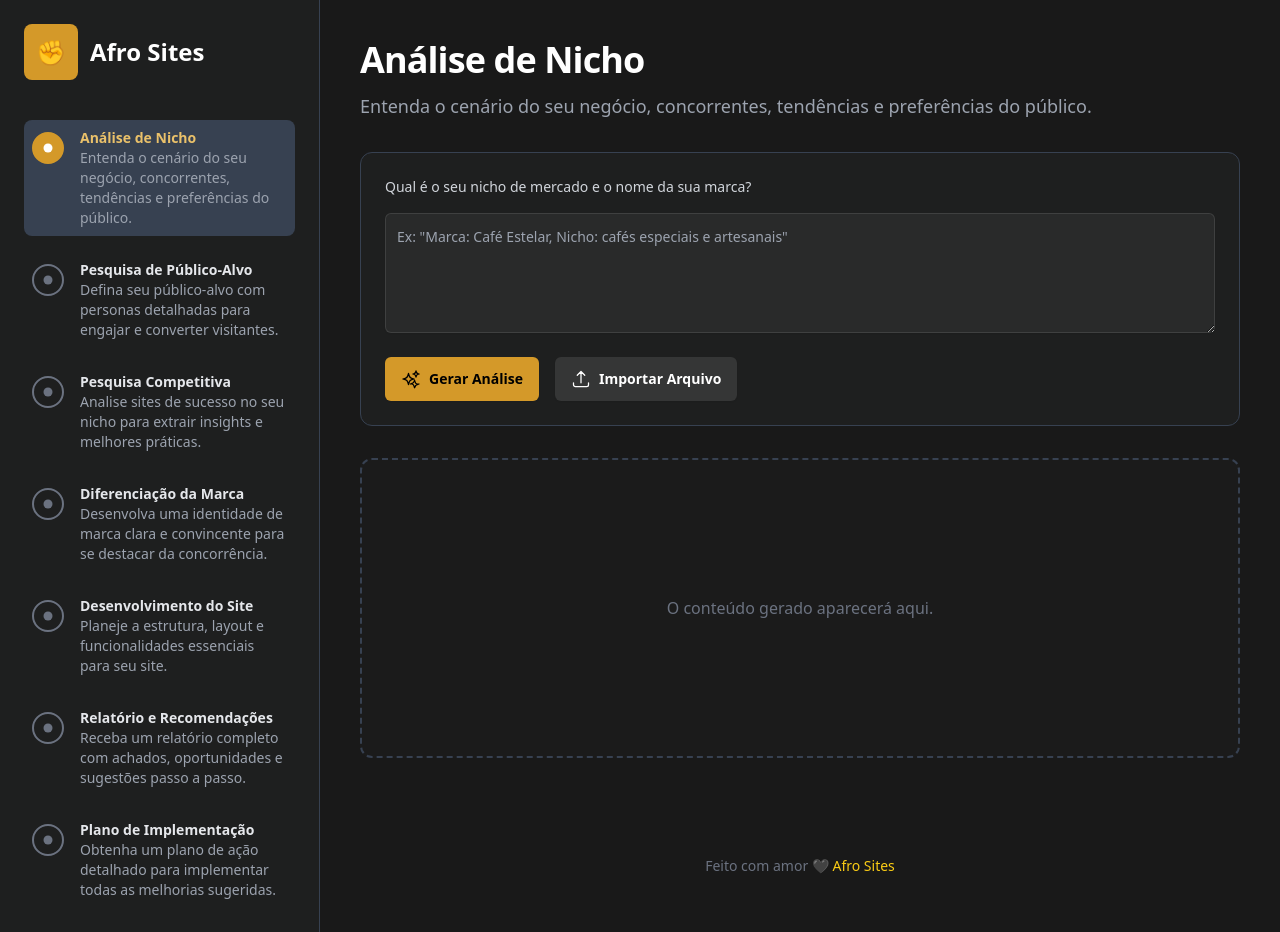
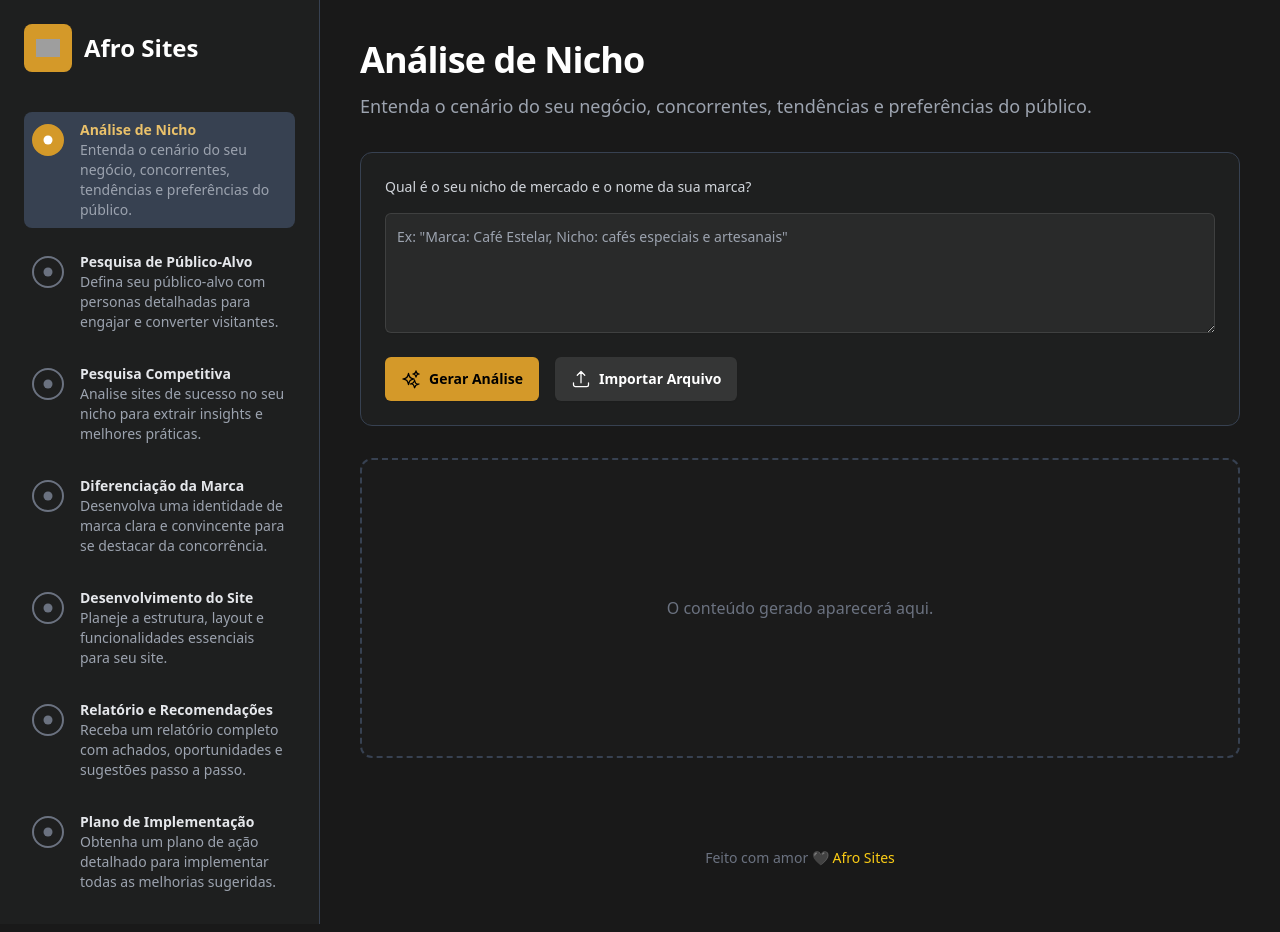
Before and after one commit to afrosites/Gerador-de-Persona, a React (Vite) app: page / in a window 1280 px wide. Built offline with nearby package versions, Linux system fonts and the light colour scheme; no server answers; grey boxes are pictures that could not be loaded.

Commit message:
[dyad] wrote 2 file(s)

```diff
--- a/App.tsx
+++ b/App.tsx
@@ -5,6 +5,7 @@ import { generateNicheAnalysis, generateAudienceResearch, generateCompetitiveAna
 import Stepper from './components/Stepper';
 import StepRenderer from './components/StepRenderer';
 import DownloadButtons from './components/DownloadButtons';
+import AnimatedFistLogo from './components/AnimatedFistLogo'; // Importando o novo componente
 
 const LOCAL_STORAGE_KEY = 'afroSitesProgress';
 
@@ -191,18 +192,14 @@ const App: React.FC = () => {
     <div className="min-h-screen bg-[#191919] text-gray-100 flex flex-col md:flex-row font-sans">
       <header className="md:hidden p-4 bg-[#1e1f1f] border-b border-gray-700 flex items-center justify-between">
           <div className="flex items-center gap-3">
-            <div className="bg-[#D49929] p-2 rounded-lg">
-                <span className="text-black text-xl">✊</span>
-            </div>
+            <AnimatedFistLogo size="small" /> {/* Usando o novo componente */}
             <h1 className="text-xl font-bold text-white">Afro Sites</h1>
           </div>
       </header>
 
       <aside className="w-full md:w-80 bg-[#1e1f1f] p-6 border-r border-gray-700 hidden md:flex md:flex-col">
           <div className="flex items-center gap-3 mb-10">
-            <div className="bg-[#D49929] p-3 rounded-lg">
-                <span className="text-black text-2xl">✊</span>
-            </div>
+            <AnimatedFistLogo size="large" /> {/* Usando o novo componente */}
             <h1 className="text-2xl font-bold text-white">Afro Sites</h1>
           </div>
           <Stepper
--- /dev/null
+++ b/components/AnimatedFistLogo.tsx
@@ -0,0 +1,29 @@
+import React from 'react';
+
+interface AnimatedFistLogoProps {
+  size: 'small' | 'large';
+}
+
+const AnimatedFistLogo: React.FC<AnimatedFistLogoProps> = ({ size }) => {
+  const containerClasses = size === 'small' ? 'p-2 rounded-lg' : 'p-3 rounded-lg';
+  const imageClasses = size === 'small' ? 'h-5 w-5' : 'h-6 w-6'; // Ajusta o tamanho do GIF
+
+  return (
+    <div className={`bg-[#D49929] flex items-center justify-center ${containerClasses}`}>
+      {/*
+        Por favor, adicione seu GIF animado de punho cerrado na pasta 'public'
+        e atualize o atributo 'src' abaixo com o caminho correto.
+        Exemplo: src="/animated-fist.gif"
+        Certifique-se de que o GIF tenha um fundo transparente para melhor integração.
+        Se o GIF não for marrom, você pode precisar editá-lo ou adicionar estilos CSS aqui.
+      */}
+      <img
+        src="/animated-fist-placeholder.gif" // Caminho de placeholder - você precisará substituí-lo
+        alt="Punho Cerrado Animado"
+        className={`${imageClasses} object-contain`}
+      />
+    </div>
+  );
+};
+
+export default AnimatedFistLogo;
```
